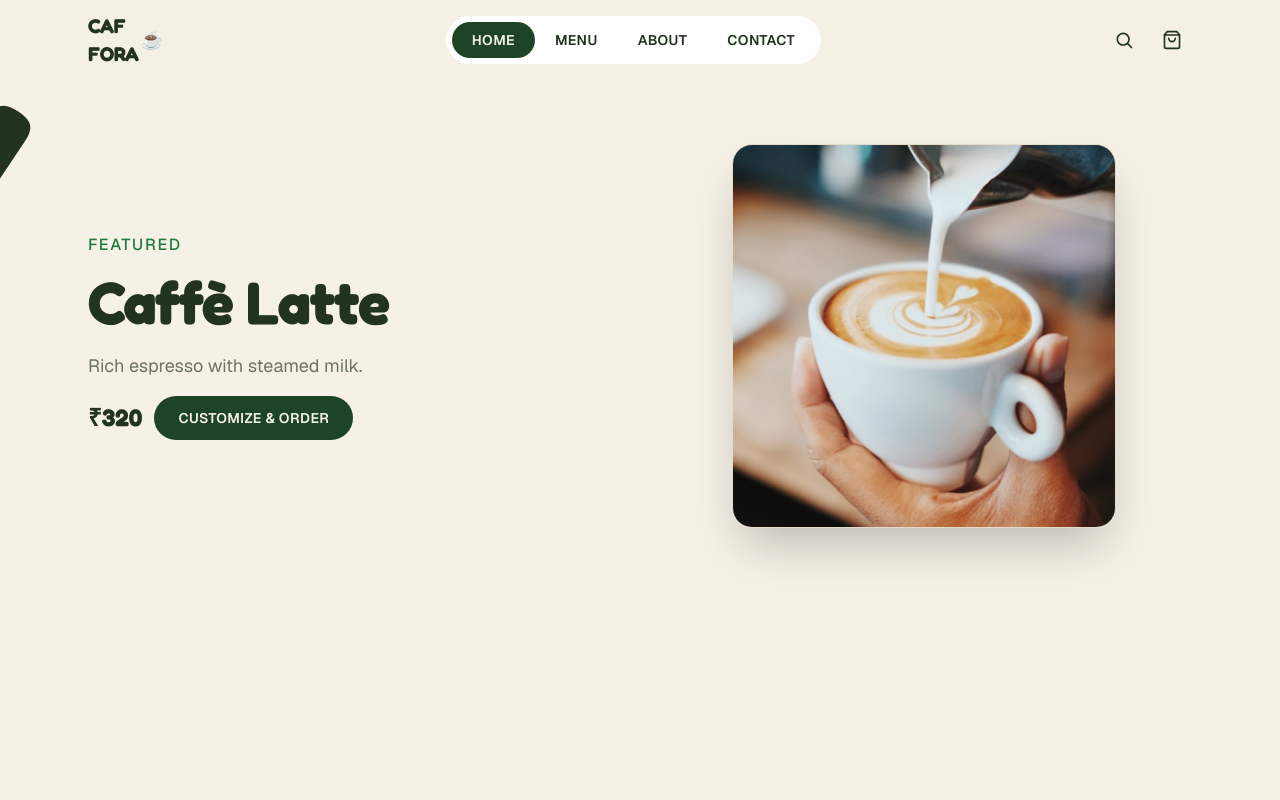
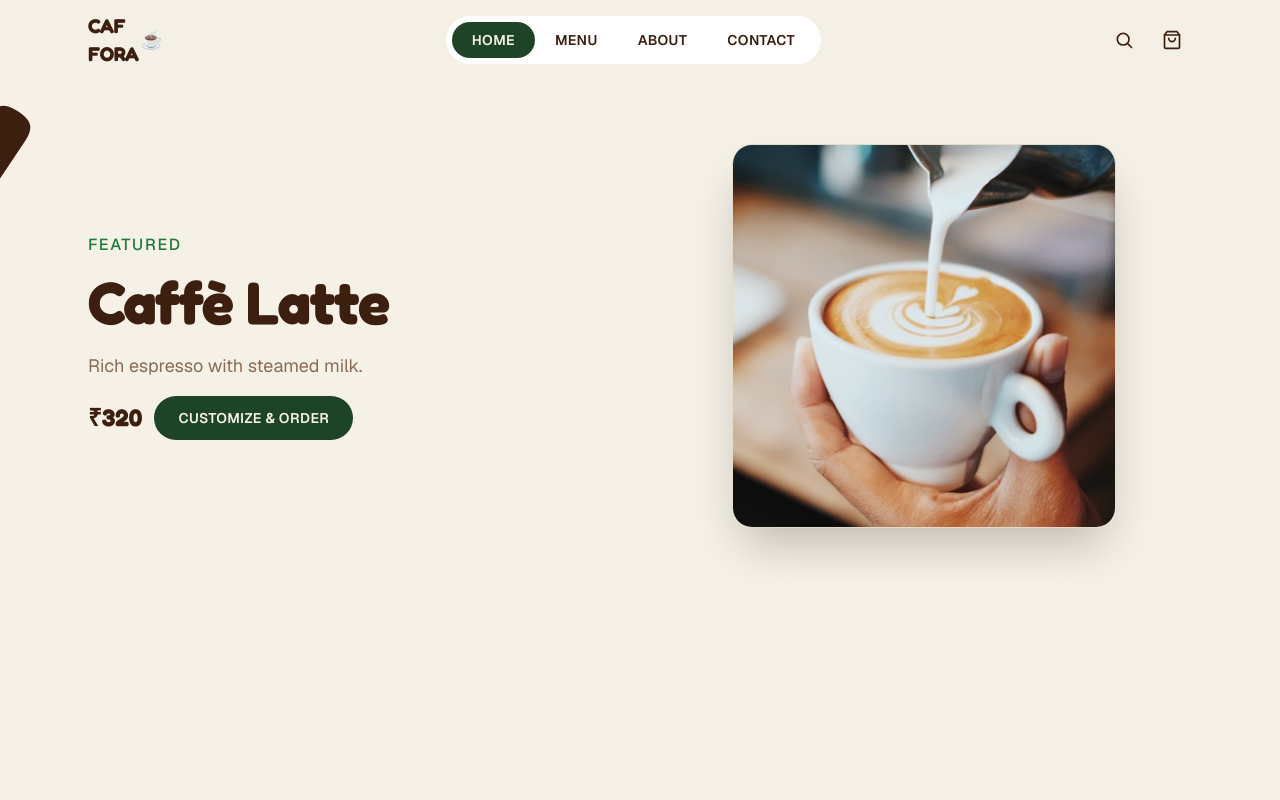
Before and after one commit to Nehalsurapuram/sup, a Next.js app: page / in a window 1280 px wide. Shown: the top 800 px of the page. Built offline with nearby package versions, Linux system fonts and the light colour scheme.

Commit message:
Update color values in globals.css and CupSvg component for improved design consistency

```diff
--- a/app/globals.css
+++ b/app/globals.css
@@ -8,8 +8,8 @@
   --background: #f6f1e7; /* warm cream */
   --surface: #ffffff; /* cards / panels */
   --surface-muted: #efe7d6; /* tiles / inactive */
-  --foreground: #22331f; /* espresso green-black text */
-  --muted: #6d7267; /* muted sage-gray */
+  --foreground: #3d1f10; /* warm espresso brown text */
+  --muted: #8a6b56; /* muted taupe */
   --border: #e4dcc9; /* soft cream line */
 
   --primary: #1e4428; /* forest green button */
--- a/components/hero-cup.tsx
+++ b/components/hero-cup.tsx
@@ -115,7 +115,7 @@ function CupSvg() {
         x="180"
         y="240"
         textAnchor="middle"
-        fill="#efe9d8"
+        fill="#e8c07a"
         fontSize="12"
         letterSpacing="1.5"
         style={{ fontFamily: "var(--font-sans)" }}
@@ -126,7 +126,7 @@ function CupSvg() {
         x="180"
         y="256"
         textAnchor="middle"
-        fill="#efe9d8"
+        fill="#e8c07a"
         fontSize="12"
         letterSpacing="1.5"
         style={{ fontFamily: "var(--font-sans)" }}
@@ -137,7 +137,7 @@ function CupSvg() {
         x="180"
         y="332"
         textAnchor="middle"
-        fill="#efe9d8"
+        fill="#e8c07a"
         fontSize="52"
         fontWeight="700"
         letterSpacing="1"
@@ -149,7 +149,7 @@ function CupSvg() {
         x="180"
         y="382"
         textAnchor="middle"
-        fill="#efe9d8"
+        fill="#e8c07a"
         fontSize="52"
         fontWeight="700"
         letterSpacing="1"
@@ -161,7 +161,7 @@ function CupSvg() {
         x="180"
         y="440"
         textAnchor="middle"
-        fill="#efe9d8"
+        fill="#e8c07a"
         fontSize="10"
         letterSpacing="2"
         opacity="0.8"
```
